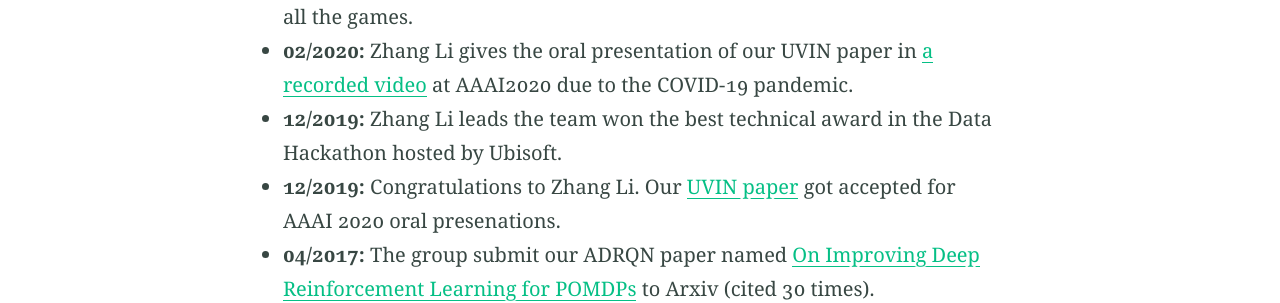
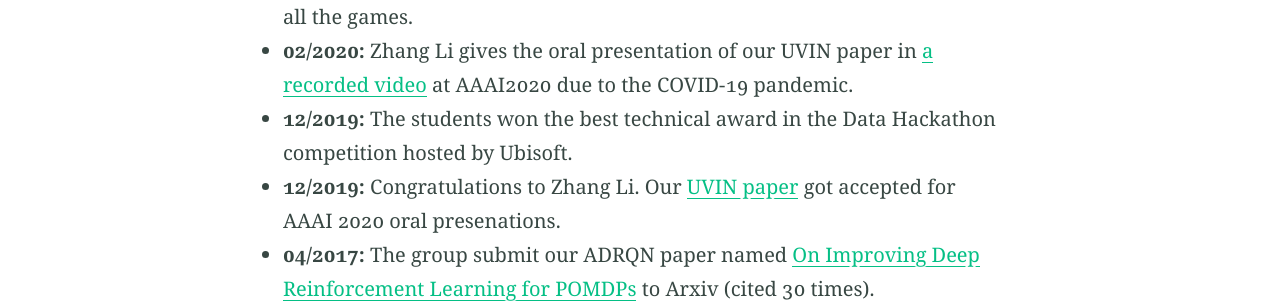
Before and after one commit to nengnengli/bit1029public.github.io, a Jekyll site: the page built from index.md, in a window 1280 px wide. Shown: the part 1429-1732 px from the top of the page. Built offline with Jekyll 4.4.1, drawn with Linux system fonts in a browser that asks for light colours.

Commit message:
Update index.md

```diff
--- a/index.md
+++ b/index.md
@@ -19,6 +19,6 @@ We are currently recruiting Ph.D candidates, master students, senior undergradat
 - **05/2020:** A RL paper is submitted to NeurIPS 2020.
 - **04/2020:** Collaborating with Ubisoft, we organized some competitions to test our RL agent in Rabbids: Journey To The West, and our RL agent won all the games.
 - **02/2020:** Zhang Li gives the oral presentation of our UVIN paper in [a recorded video](https://www.youtube.com/watch?v=18IqLrK2ugI&feature=share&fbclid=IwAR3kpUv8H4NQlz3lNl-kZCTI5RD2Ryr3VnlH_4O_32ADt5SwTcqapjX7ryY) at AAAI2020 due to the COVID-19 pandemic.
-- **12/2019:** Zhang Li leads the team won the best technical award in the Data Hackathon hosted by Ubisoft.
+- **12/2019:** The students won the best technical award in the Data Hackathon competition hosted by Ubisoft.
 - **12/2019:** Congratulations to Zhang Li. Our [UVIN paper](https://aaai.org/ojs/index.php/AAAI/article/view/6157) got accepted for AAAI 2020 oral presenations.
 - **04/2017:** The group submit our ADRQN paper named [On Improving Deep Reinforcement Learning for POMDPs](https://arxiv.org/abs/1704.07978) to Arxiv (cited 30 times).
```
